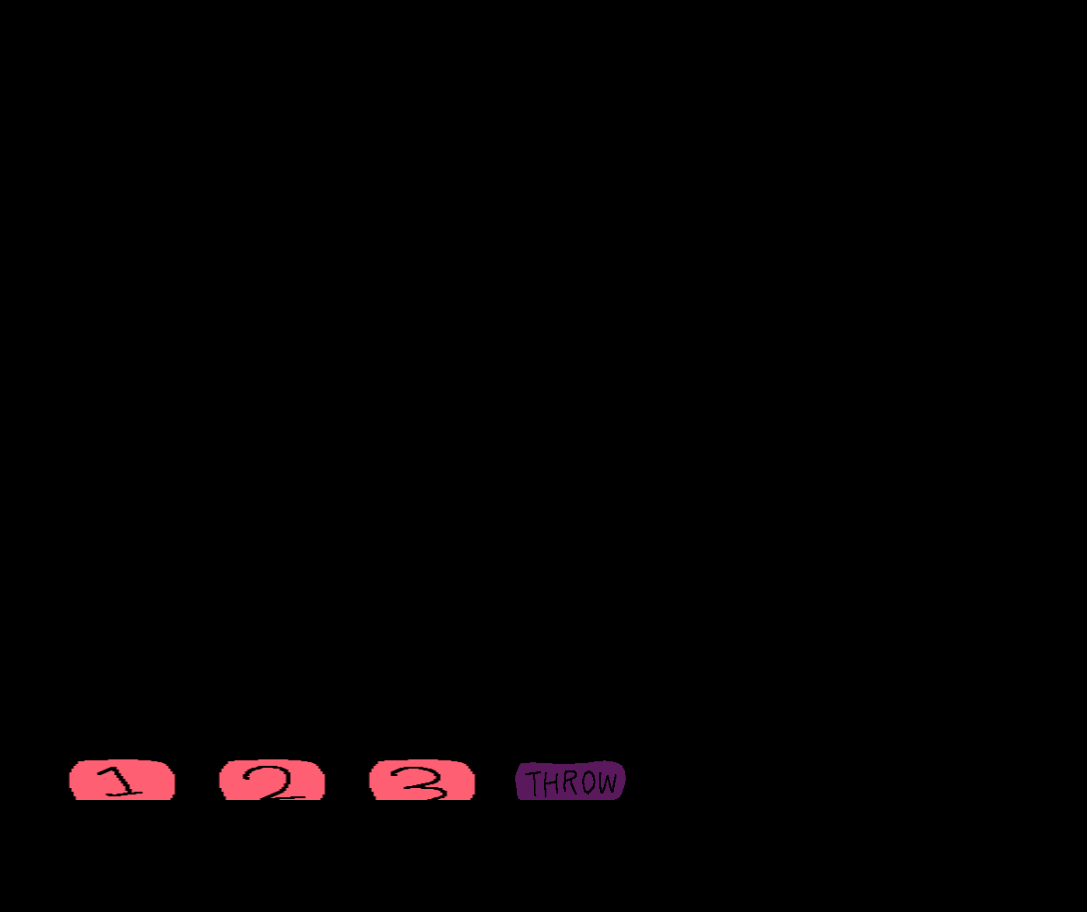
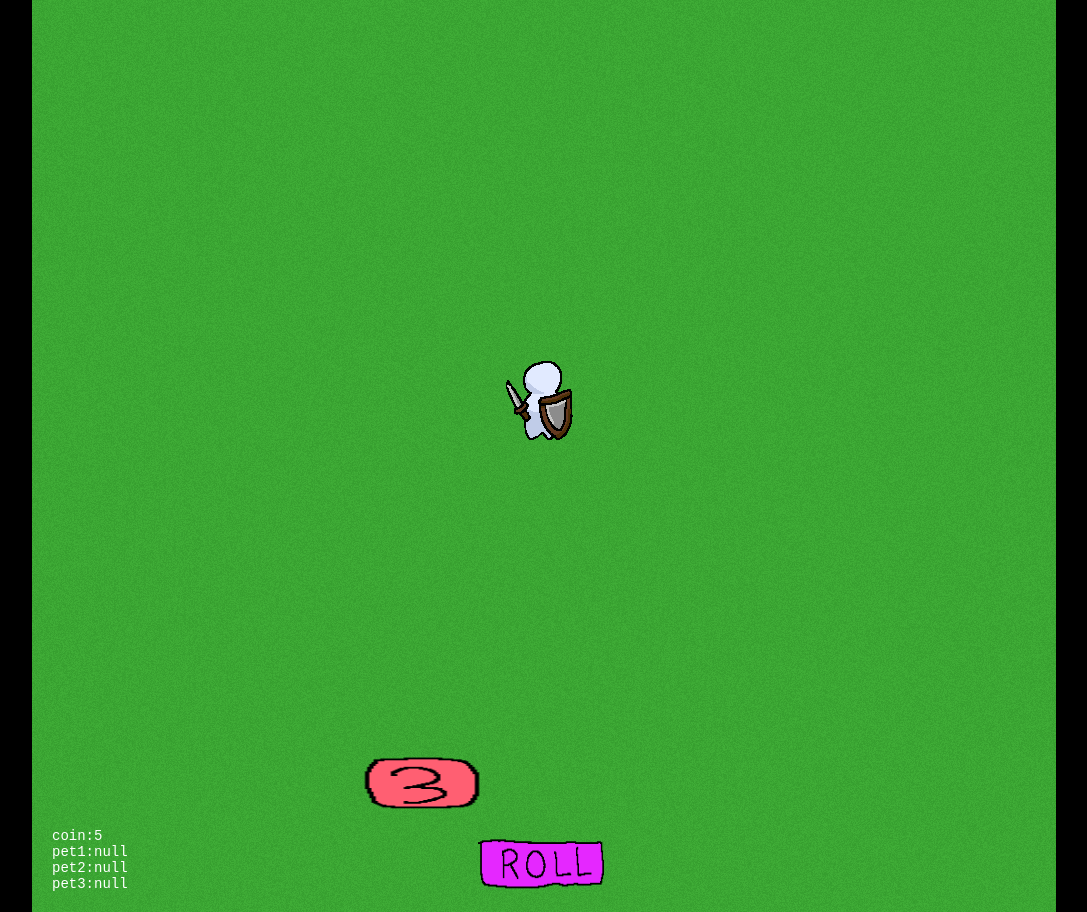
Before and after one commit to wAI28/lrng, a plain HTML site: page index.html in a window 1280 px wide. Shown: the whole page, without its empty margins (96-1183 px from the left). Before the commit the page ends 800 px from the top, so only its background shows below. Drawn offline with Linux system fonts and the light colour scheme.

Commit message:
Fix title and update UI elements in index.html

```diff
--- a/index.html
+++ b/index.html
@@ -2,7 +2,7 @@
 <html lang="ko">
 <head>
 <meta charset="UTF-8" />
-<title>Pet Gacha Test</title>
+<title>Pet Gacha Fixed</title>
 
 <style>
 html, body {
@@ -16,13 +16,17 @@ html, body {
     font-family: monospace;
 }
 
-#game {
-    width: 100%;
-    height: 100%;
-    position: relative;
+/* 캔버스 */
+canvas {
+    background: black;
+    display: block;
+    position: absolute;
+    left: 50%;
+    top: 50%;
+    transform: translate(-50%, -50%);
 }
 
-/* UI 영역 */
+/* UI */
 #ui {
     position: absolute;
     width: 1024px;
@@ -40,12 +44,14 @@ html, body {
     height: 60px;
     pointer-events: auto;
     cursor: pointer;
+    display: none; /* 기본 숨김 */
 }
 
 #rollBtn {
     bottom: 20px;
     left: 50%;
     transform: translateX(-50%);
+    display: block;
 }
 
 #slot1 { bottom: 100px; left: 20px; }
@@ -53,7 +59,7 @@ html, body {
 #slot3 { bottom: 100px; left: 320px; }
 #throwBtn { bottom: 100px; left: 470px; }
 
-/* 상태창 */
+/* 상태 */
 #stateText {
     position: absolute;
     bottom: 20px;
@@ -63,7 +69,6 @@ html, body {
     font-size: 14px;
 }
 
-/* temp pet 표시 */
 #tempBox {
     position: absolute;
     top: 80px;
@@ -77,29 +82,37 @@ html, body {
 
 <body>
 
-<div id="game">
+<canvas id="game" width="1024" height="1024"></canvas>
 
 <div id="ui">
 
     <div id="tempBox"></div>
 
-        <!-- 슬롯 버튼 -->
     <img id="slot1" class="btn" src="image/1btn.png">
     <img id="slot2" class="btn" src="image/2btn.png">
     <img id="slot3" class="btn" src="image/3btn.png">
     <img id="throwBtn" class="btn" src="image/throwbtn.png">
 
-        <!-- roll -->
     <img id="rollBtn" class="btn" src="image/rollbutton.png">
 
-        <!-- 상태 -->
     <div id="stateText"></div>
 
 </div>
 
-</div>
+<script>
+// --------------------
+// CANVAS
+// --------------------
+const canvas = document.getElementById("game");
+const ctx = canvas.getContext("2d");
 
-<script>
+// 배경 + 플레이어
+const bg = new Image();
+bg.src = "image/s1.png";
+
+const player = new Image();
+player.src = "image/player.png";
+
 // --------------------
 // STATE
 // --------------------
@@ -110,46 +123,56 @@ const state = {
 };
 
 // --------------------
-// PET DATA (1:1:1)
+// PET DATA
 // --------------------
 const pets = [
-    {
-        id: "bpsh",
-        name: "Bronze PSH",
-        damage: 1,
-        speed: 500,
-        range: 10
-    },
-    {
-        id: "spsh",
-        name: "Silver PSH",
-        damage: 1,
-        speed: 250,
-        range: 10
-    },
-    {
-        id: "gpsh",
-        name: "Gold PSH",
-        damage: 2,
-        speed: 250,
-        range: 10
+    { id:"bpsh", name:"Bronze PSH", damage:1, speed:500, range:10 },
+    { id:"spsh", name:"Silver PSH", damage:1, speed:250, range:10 },
+    { id:"gpsh", name:"Gold PSH", damage:2, speed:250, range:10 }
+];
+
+// --------------------
+// RENDER WORLD
+// --------------------
+function draw() {
+    ctx.clearRect(0,0,1024,1024);
+
+    ctx.drawImage(bg, 0, 0, 1024, 1024);
+    ctx.drawImage(player, 462, 462, 100, 100);
+
+    requestAnimationFrame(draw);
 }
-];
 
 // --------------------
 // UI UPDATE
 // --------------------
 function updateUI() {
+
     document.getElementById("stateText").innerText =
 `coin:${state.coin}
 pet1:${state.slots[0]?.name || "null"}
 pet2:${state.slots[1]?.name || "null"}
 pet3:${state.slots[2]?.name || "null"}`;
 
-    document.getElementById("tempBox").innerText =
-state.tempPet
-? `NEW PET\n${state.tempPet.name}\nDMG:${state.tempPet.damage}`
-: "NO PET";
+    const tempBox = document.getElementById("tempBox");
+
+    if (state.tempPet) {
+        tempBox.innerText = `NEW PET\n${state.tempPet.name}\nDMG:${state.tempPet.damage}`;
+        showButtons(true);
+    } else {
+        tempBox.innerText = "";
+        showButtons(false);
+    }
+}
+
+// --------------------
+// BUTTON SHOW/HIDE
+// --------------------
+function showButtons(show) {
+    document.getElementById("slot1").style.display = show ? "block" : "none";
+    document.getElementById("slot2").style.display = show ? "block" : "none";
+    document.getElementById("slot3").style.display = "block";
+    document.getElementById("throwBtn").style.display = show ? "block" : "none";
 }
 
 // --------------------
@@ -161,49 +184,41 @@ document.getElementById("rollBtn").onclick = () => {
 
     state.coin--;
 
-    const rand = Math.floor(Math.random() * 3);
-    const p = pets[rand];
+    const rand = Math.floor(Math.random()*3);
 
-    state.tempPet = {
-        ...p
-    };
+    state.tempPet = {...pets[rand]};
 
     updateUI();
 };
 
 // --------------------
-// SLOT BUTTONS
+// SLOT
 // --------------------
-document.getElementById("slot1").onclick = () => {
-    if (!state.tempPet) return;
+slot1.onclick = () => {
     state.slots[0] = state.tempPet;
     state.tempPet = null;
     updateUI();
 };
 
-document.getElementById("slot2").onclick = () => {
-    if (!state.tempPet) return;
+slot2.onclick = () => {
     state.slots[1] = state.tempPet;
     state.tempPet = null;
     updateUI();
 };
 
-document.getElementById("slot3").onclick = () => {
-    if (!state.tempPet) return;
+slot3.onclick = () => {
     state.slots[2] = state.tempPet;
     state.tempPet = null;
     updateUI();
 };
 
-// --------------------
-// THROW AWAY
-// --------------------
-document.getElementById("throwBtn").onclick = () => {
+throwBtn.onclick = () => {
     state.tempPet = null;
     updateUI();
 };
 
-// init
+// INIT
+draw();
 updateUI();
 
 </script>
```
Lines whose indentation alone changed are shown as unchanged.
